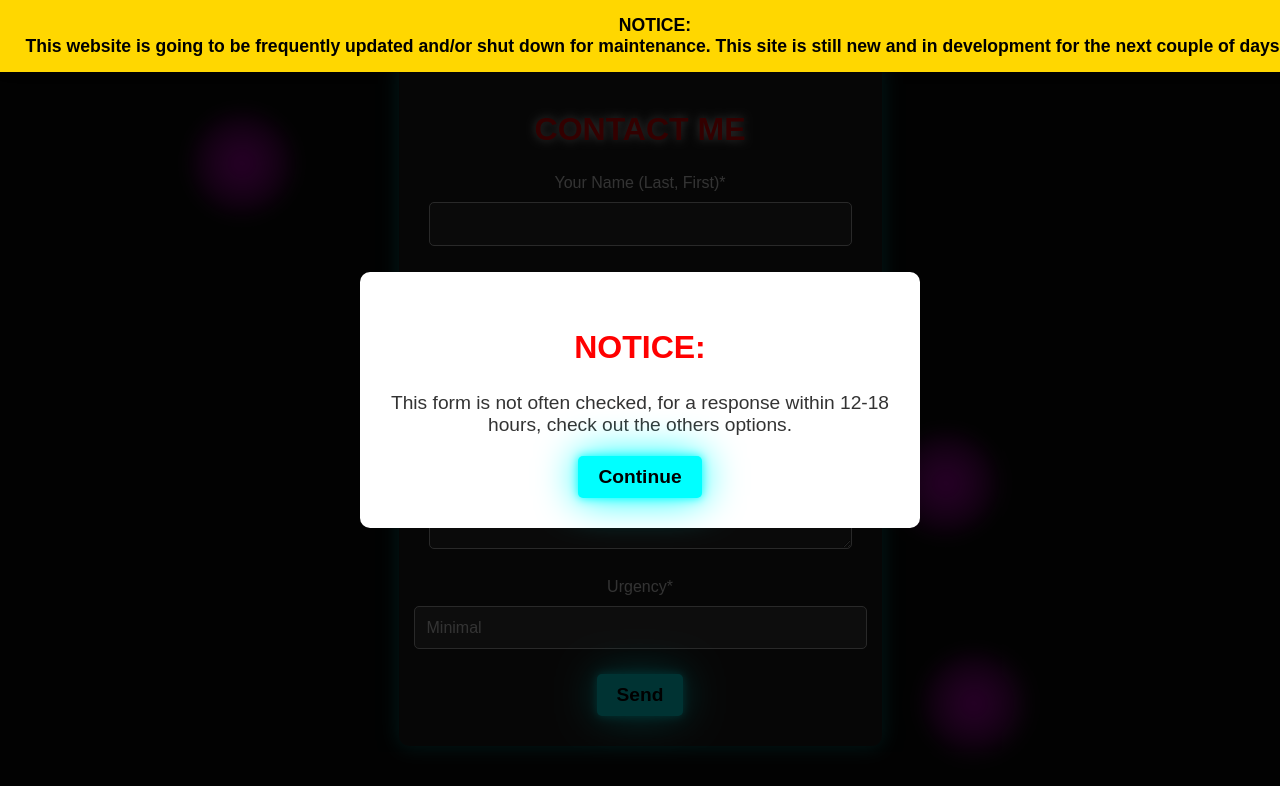
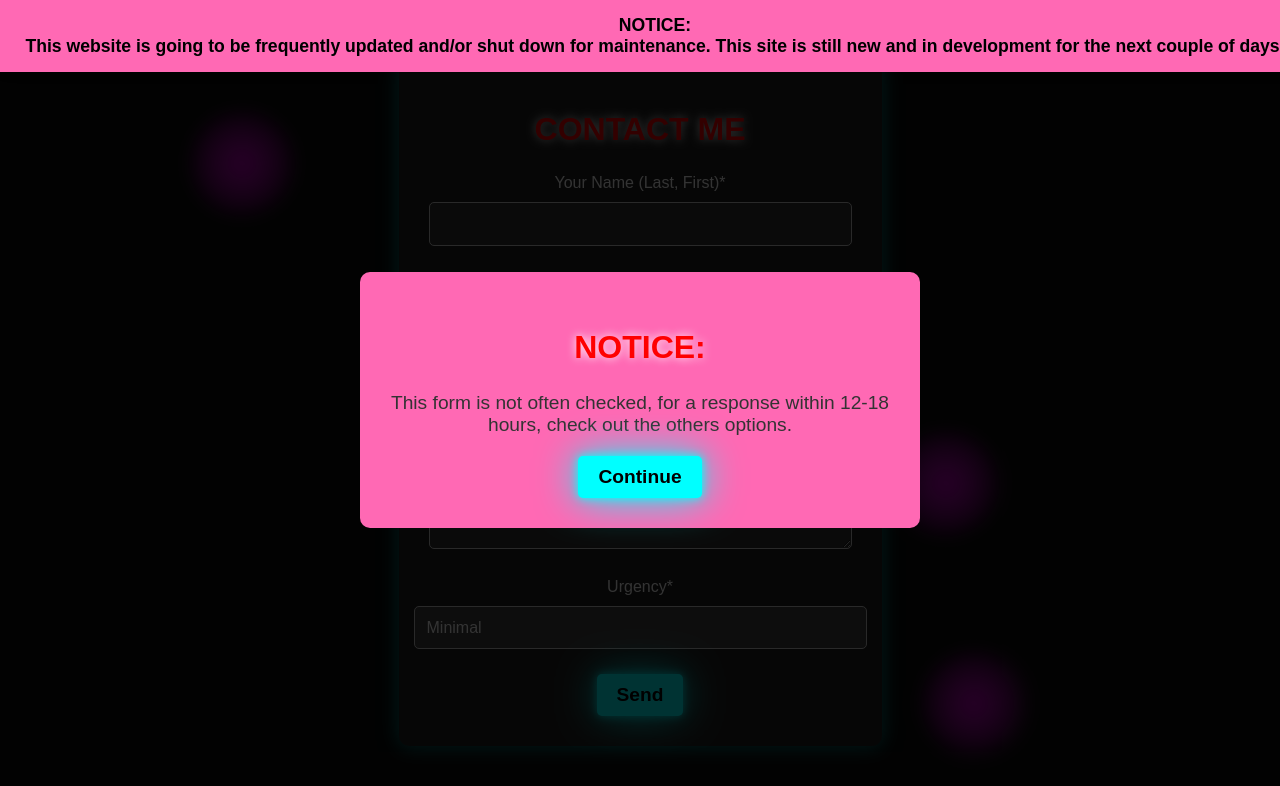
Before and after one commit to lverx/Contact-Page, a plain HTML site: page index.html in a window 1280 px wide. Drawn offline with Linux system fonts and the light colour scheme.

Commit message:
Update styles.css

```diff
--- a/styles.css
+++ b/styles.css
@@ -8,7 +8,7 @@ body {
 }
 
 .alert-banner {
-    background-color: #FFD700; /* Bright yellow */
+    background-color: hotpink;
     color: black;
     text-align: center;
     font-weight: bold;
@@ -37,7 +37,7 @@ body {
 }
 
 .warning-content {
-    background: white;
+    background: hotpink;
     padding: 30px;
     border-radius: 10px;
     text-align: center;
```
